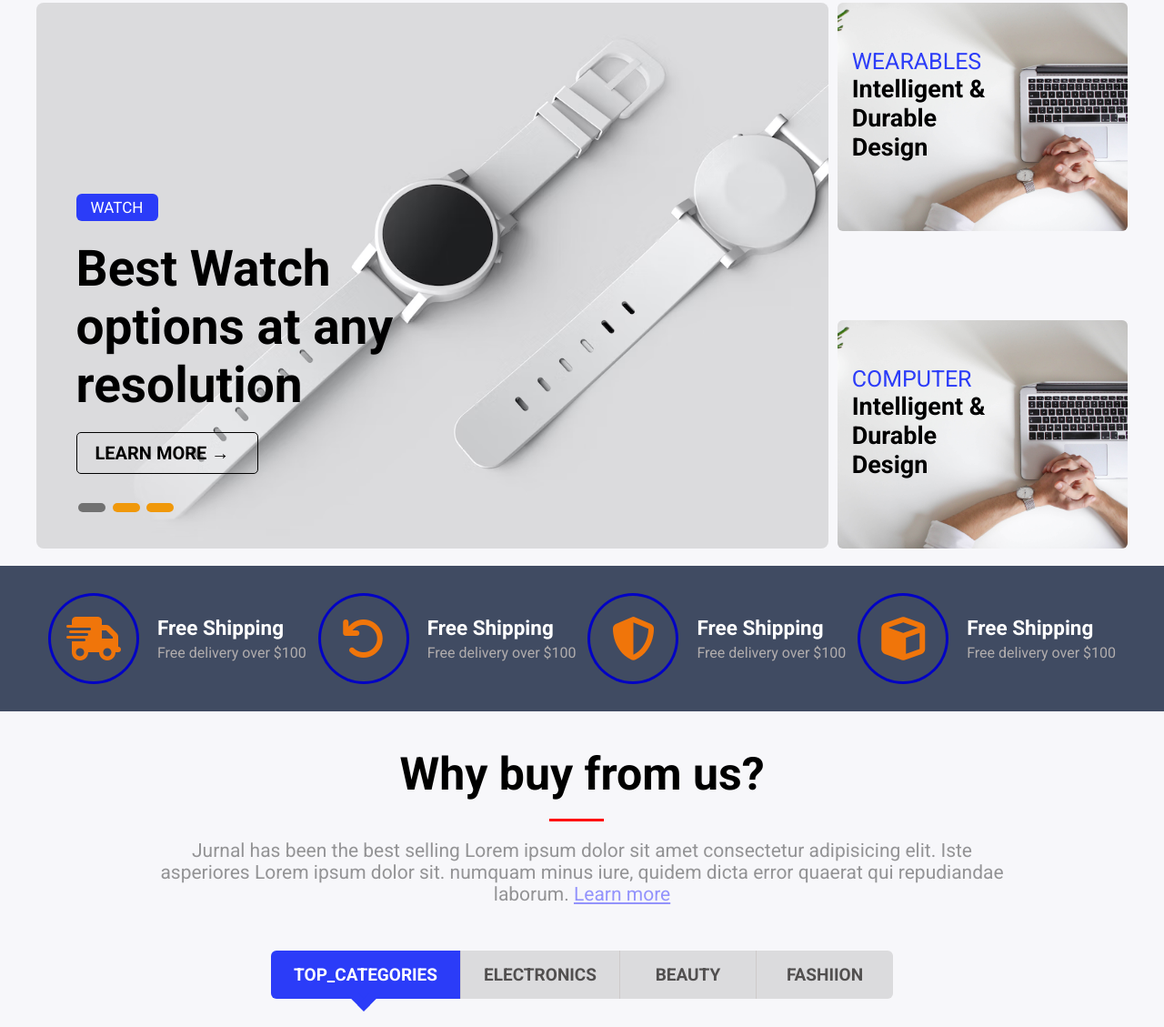
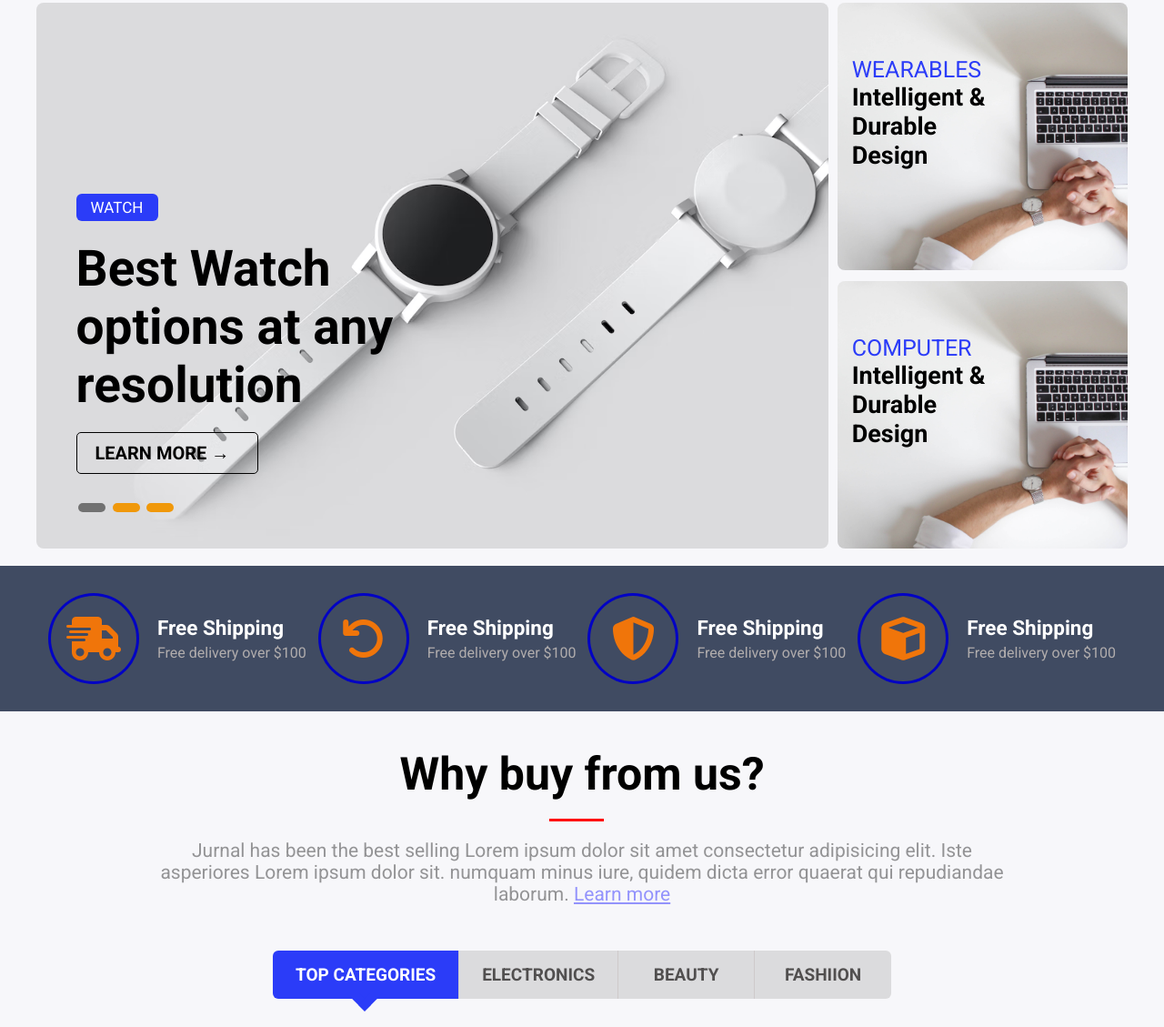
Before and after one commit to w3villa-anshul-yadav/e-commerce-website, a plain HTML site: page index.html in a window 1280 px wide. Shown: the part 283-1412 px from the top of the page at 91% size. Drawn offline with nearby package versions, Linux system fonts and the light colour scheme; a web font is replaced by a local one.

```diff
--- a/index.html
+++ b/index.html
@@ -346,8 +346,7 @@
     <!-- *************************hero section carosel section ***************************************** -->
     <section class="hero body-spacer">
       <div class="crousel">
-        <div class="slideshow-container" id="hero-slider">
-        </div>
+        <div class="slideshow-container" id="hero-slider"></div>
         <br />
 
         <div class="crousel-dot-container" style="text-align: center">
@@ -463,7 +462,7 @@
       <div class="categories-navigation-container">
         <a>
           <p class="active-why-buy" onclick="toggleWhyBuyCategories(this)">
-            top_categories
+            top categories
           </p>
         </a>
 
@@ -637,7 +636,7 @@
       <div class="categories-navigation-container">
         <a>
           <p class="active-blog" onclick="toggleBlogCategories(this)">
-            latest_posts
+            latest posts
           </p>
           <div></div>
         </a>
--- a/script/mostViewed.json
+++ b/script/mostViewed.json
@@ -19,22 +19,6 @@
             "img":"./assets/phone.png",
             "name":"Smart Phone",
             "prise":"$397.00"
-        },
-
-        {
-            "img":"./assets/sandle.png",
-            "name":"Oversized Sandle",
-            "prise":"$397.00"
-        },
-        {
-            "img":"./assets/camera.png",
-            "name":"DSLR Camera",
-            "prise":"$397.00"
-        },
-        {
-            "img":"./assets/headphone.png",
-            "name":"Oversized Headphones",
-            "prise":"$397.00"
         }
     ]
 }
--- a/script/script.js
+++ b/script/script.js
@@ -1,4 +1,3 @@
-
 function owl1() {
   $(".owl1").owlCarousel({
     loop: true,
@@ -174,13 +173,13 @@
     mybutton.style.display = "none";
   }
 }
-displayWhyBuyUs("top_categories");
+displayWhyBuyUs("top categories");
 async function displayWhyBuyUs(elem) {
   let response = await fetch("script/whyBuyFromUs.json");
   let responsData = await response.json();
   let data;
   switch (elem) {
-    case "top_categories":
+    case "top categories":
       data = responsData.top_categories;
       break;
     case "electronics":
@@ -376,13 +375,13 @@
   whyBuyContainer.innerHTML = container;
   owl3();
 }
-displayOurBlog("latest_posts");
+displayOurBlog("latest posts");
 async function displayOurBlog(elem) {
   let response = await fetch("script/fromOurBlog.json");
   let responsData = await response.json();
   let data;
   switch (elem) {
-    case "latest_posts":
+    case "latest posts":
       data = responsData.latest_posts;
       break;
     case "rated":
@@ -534,7 +533,7 @@
   let response = await fetch("script/heroSIlider.json");
   let responsData = await response.json();
   let data = responsData.heroSliderData;
-  let elem=``;
+  let elem = ``;
   for (i in data) {
     elem += `
     <div class="mySlides fade">
@@ -550,7 +549,7 @@
     `;
   }
   container.innerHTML = elem;
-    showSlides(slideIndex );
+  showSlides(slideIndex);
 }
 function plusSlides(n) {
   showSlides((slideIndex += n));
--- a/style/style.css
+++ b/style/style.css
@@ -680,6 +680,7 @@
   display: flex;
   height: 600px;
   width: 440px;
+  row-gap: 10px;
   flex-direction: column;
   justify-content: space-between;
 }
@@ -700,13 +701,15 @@
 
 .side-card-container .card img {
   width: 100%;
-  max-height: 285px;
-  border-radius: 6px;
+  height: 100%;
+  border-radius: 8px;
   object-fit: cover;
 }
 
 .card {
   position: relative;
+  height: 49%;
+  width: 100%;
 }
 
 .text-over-card-image {
```
